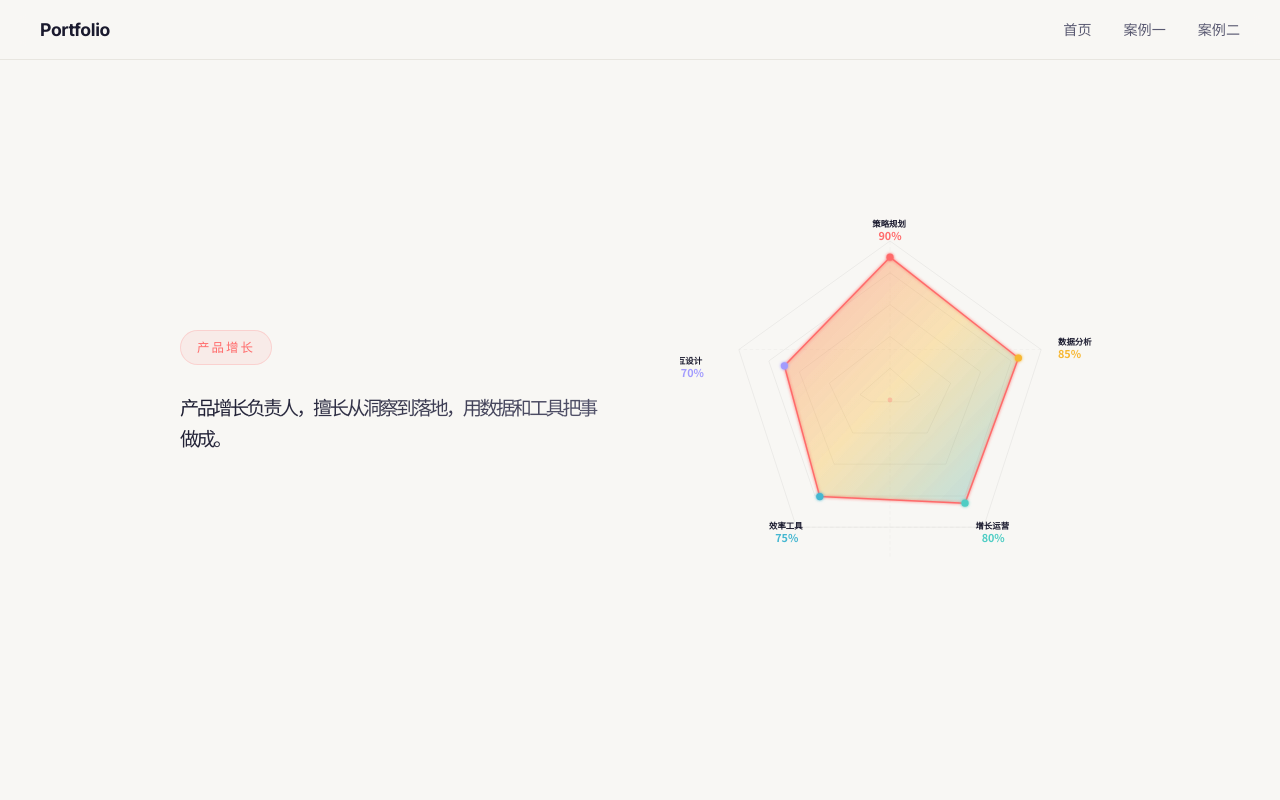
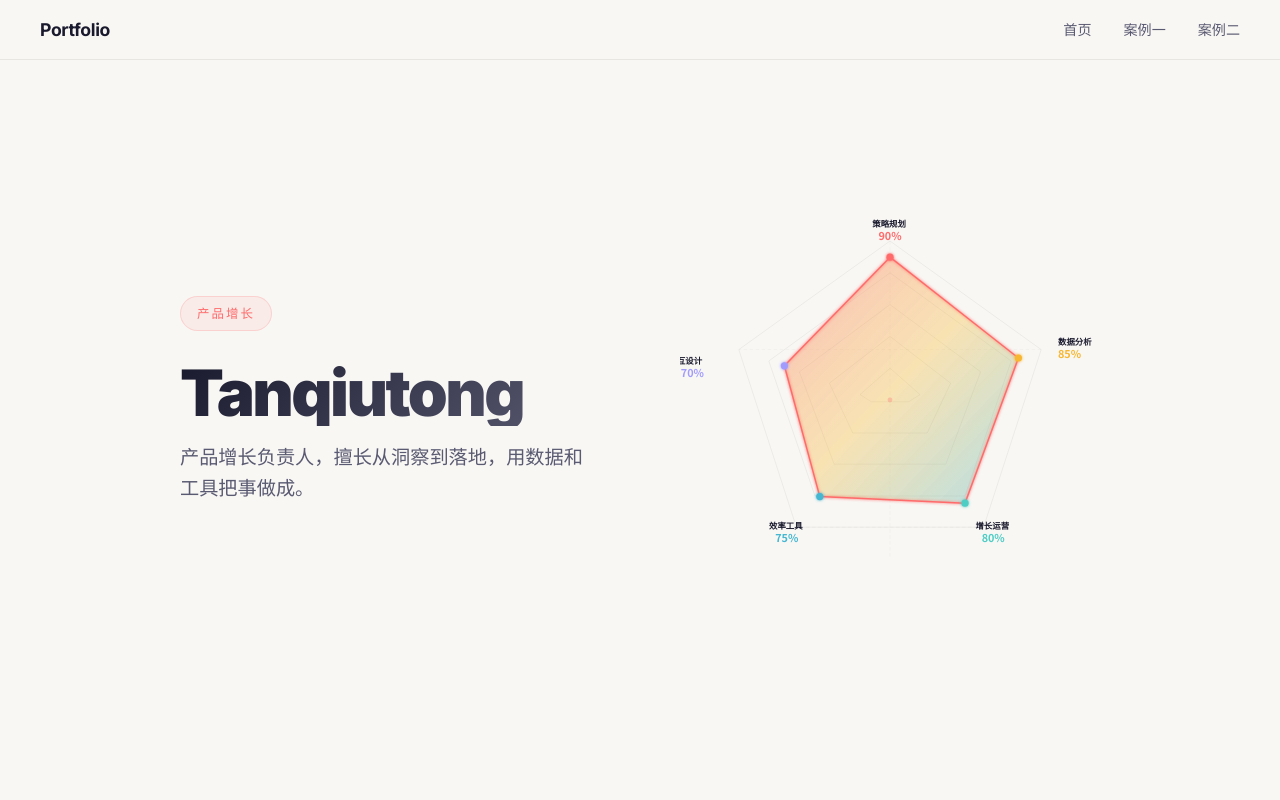
Before and after one commit to tanqiutong/portfolio, a plain HTML site: page index.html in a window 1280 px wide. Shown: the top 800 px of the page. Drawn offline with Linux system fonts and the light colour scheme.

Commit message:
Update title and fix HTML tag formatting

```diff
--- a/index.html
+++ b/index.html
@@ -3,7 +3,7 @@
 <head>
 <meta charset="UTF-8">
 <meta name="viewport" content="width=device-width, initial-scale=1.0">
-<title>个人作品集 | Portfolio</title>
+<title>谭秋童_个人作品集 | Tanqiutong_Portfolio</title>
 <link rel="preconnect" href="https://fonts.googleapis.com">
 <link rel="preconnect" href="https://fonts.gstatic.com" crossorigin>
 <link href="https://fonts.googleapis.com/css2?family=Inter:wght@300;400;500;600;700;800;900&family=Noto+Sans+SC:wght@300;400;500;600;700;800;900&display=swap" rel="stylesheet">
@@ -453,7 +453,7 @@ footer {
     <div class="hero-grid">
       <div class="reveal">
         <div class="hero-tag">产品增长</div>
-        <h1 class="hero-name"Tanqiutong</h1>
+        <h1 class="hero-name">Tanqiutong</h1>
         <p class="hero-slogan">产品增长负责人，擅长从洞察到落地，用数据和工具把事做成。</p>
       </div>
       <div class="radar-wrapper reveal reveal-delay-2">
```
